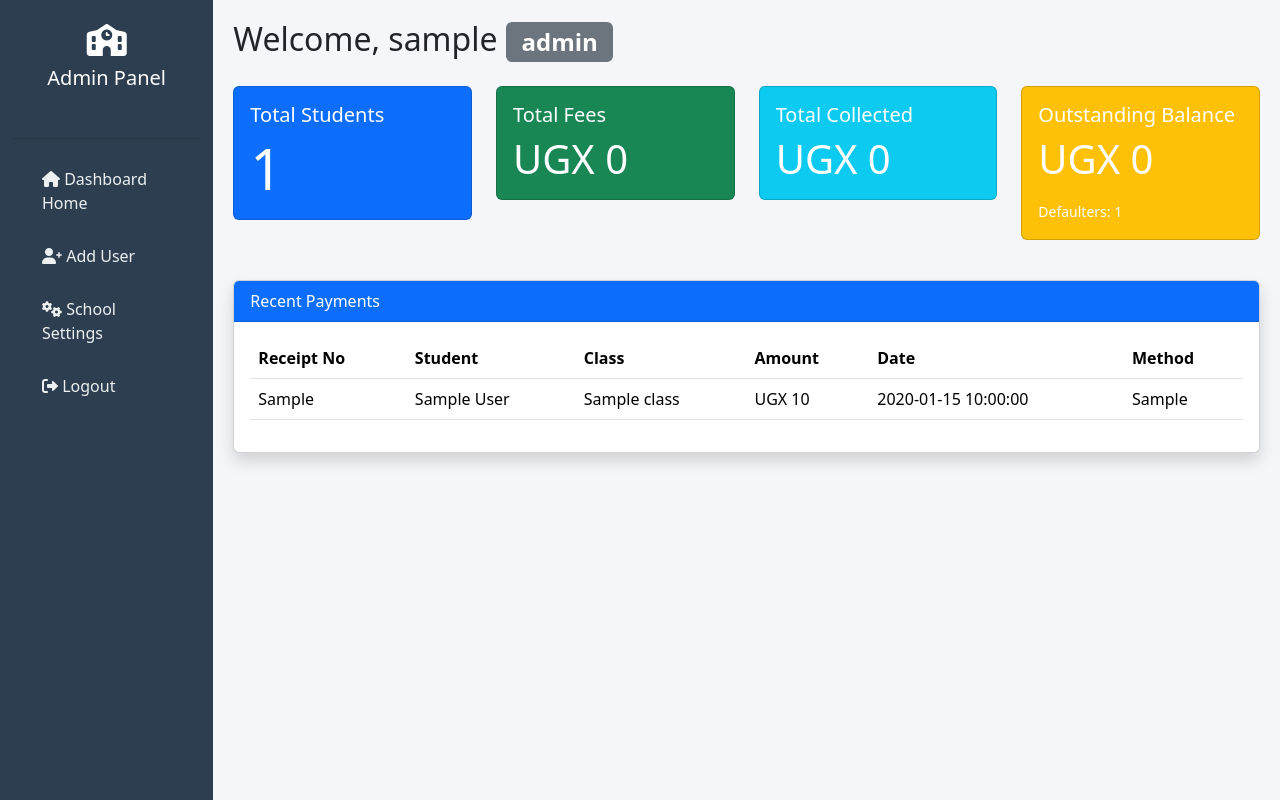
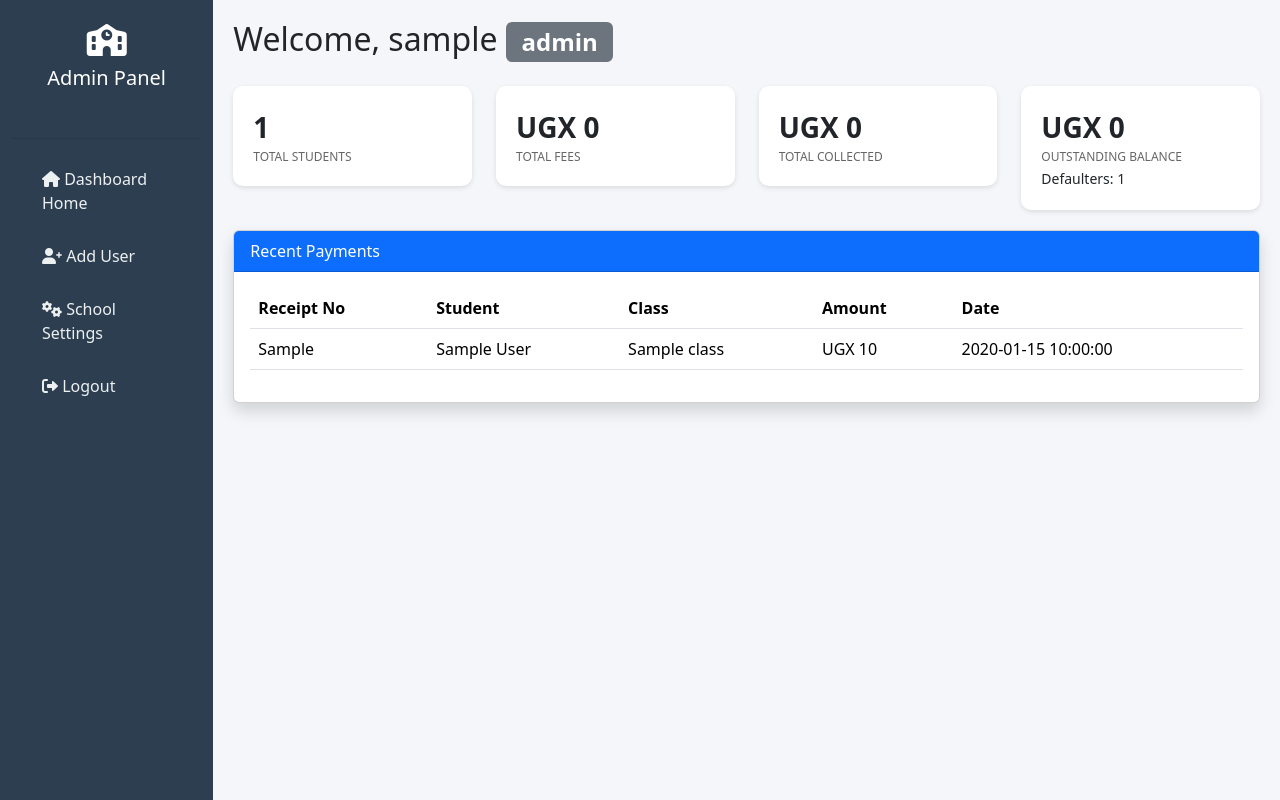
Before and after one commit to pelle-design/school-system, a Flask app: template templates/bursar/dashboard.html in a window 1280 px wide. Run offline with Flask 3, Linux system fonts and the light colour scheme; the visitor is signed in with stand-in values (Sample User, id 1); tables that the repository leaves empty hold one stand-in row (values such as "Sample post"); the template is opened without the code that fills it: most values are stand-ins (such as "Sample title", 1, 10 or a date in 2020); data that the repository does not hold is empty; some libraries are stand-ins or nearby versions.

Commit message:
Update dashboard.html

```diff
--- a/templates/bursar/dashboard.html
+++ b/templates/bursar/dashboard.html
@@ -1,38 +1,36 @@
 {% extends "base.html" %}
 {% block title %}Bursar Dashboard{% endblock %}
 {% block content %}
-<div class="row mb-4">
-    <div class="col-md-3 mb-3">
-        <div class="card text-white bg-primary">
-            <div class="card-body">
-                <h5 class="card-title">Total Students</h5>
-                <p class="card-text display-4">{{ total_students }}</p>
-            </div>
+<style>
+    .stat-card { background: white; border-radius: 10px; padding: 20px; margin-bottom: 20px; box-shadow: 0 2px 5px rgba(0,0,0,0.1); }
+    .stat-number { font-size: 28px; font-weight: bold; }
+    .stat-label { color: #666; font-size: 12px; text-transform: uppercase; }
+</style>
+
+<div class="row">
+    <div class="col-md-3">
+        <div class="stat-card">
+            <div class="stat-number">{{ total_students|default(0) }}</div>
+            <div class="stat-label">Total Students</div>
         </div>
     </div>
-    <div class="col-md-3 mb-3">
-        <div class="card text-white bg-success">
-            <div class="card-body">
-                <h5 class="card-title">Total Fees</h5>
-                <p class="card-text display-6">UGX {{ totals.total_fees|default(0)|round(2) }}</p>
-            </div>
+    <div class="col-md-3">
+        <div class="stat-card">
+            <div class="stat-number">UGX {{ (totals.total_fees|default(0))|round(2) }}</div>
+            <div class="stat-label">Total Fees</div>
         </div>
     </div>
-    <div class="col-md-3 mb-3">
-        <div class="card text-white bg-info">
-            <div class="card-body">
-                <h5 class="card-title">Total Collected</h5>
-                <p class="card-text display-6">UGX {{ totals.total_paid|default(0)|round(2) }}</p>
-            </div>
+    <div class="col-md-3">
+        <div class="stat-card">
+            <div class="stat-number">UGX {{ (totals.total_paid|default(0))|round(2) }}</div>
+            <div class="stat-label">Total Collected</div>
         </div>
     </div>
-    <div class="col-md-3 mb-3">
-        <div class="card text-white bg-warning">
-            <div class="card-body">
-                <h5 class="card-title">Outstanding Balance</h5>
-                <p class="card-text display-6">UGX {{ totals.total_balance|default(0)|round(2) }}</p>
-                <small>Defaulters: {{ defaulter_count }}</small>
-            </div>
+    <div class="col-md-3">
+        <div class="stat-card">
+            <div class="stat-number">UGX {{ (totals.total_balance|default(0))|round(2) }}</div>
+            <div class="stat-label">Outstanding Balance</div>
+            <small>Defaulters: {{ defaulter_count|default(0) }}</small>
         </div>
     </div>
 </div>
@@ -43,7 +41,13 @@
         <div class="table-responsive">
             <table class="table table-hover">
                 <thead>
-                    <tr><th>Receipt No</th><th>Student</th><th>Class</th><th>Amount</th><th>Date</th><th>Method</th></tr>
+                    <tr>
+                        <th>Receipt No</th>
+                        <th>Student</th>
+                        <th>Class</th>
+                        <th>Amount</th>
+                        <th>Date</th>
+                    </tr>
                 </thead>
                 <tbody>
                     {% for p in recent_payments %}
@@ -53,10 +57,9 @@
                         <td>{{ p.class }}</td>
                         <td>UGX {{ p.amount|round(2) }}</td>
                         <td>{{ p.payment_date }}</td>
-                        <td>{{ p.payment_method }}</td>
                     </tr>
                     {% else %}
-                    <tr><td colspan="6">No payments recorded yet.{% endfor %}
+                    <tr><td colspan="5">No payments recorded.{% endfor %}
                 </tbody>
             </table>
         </div>
```
